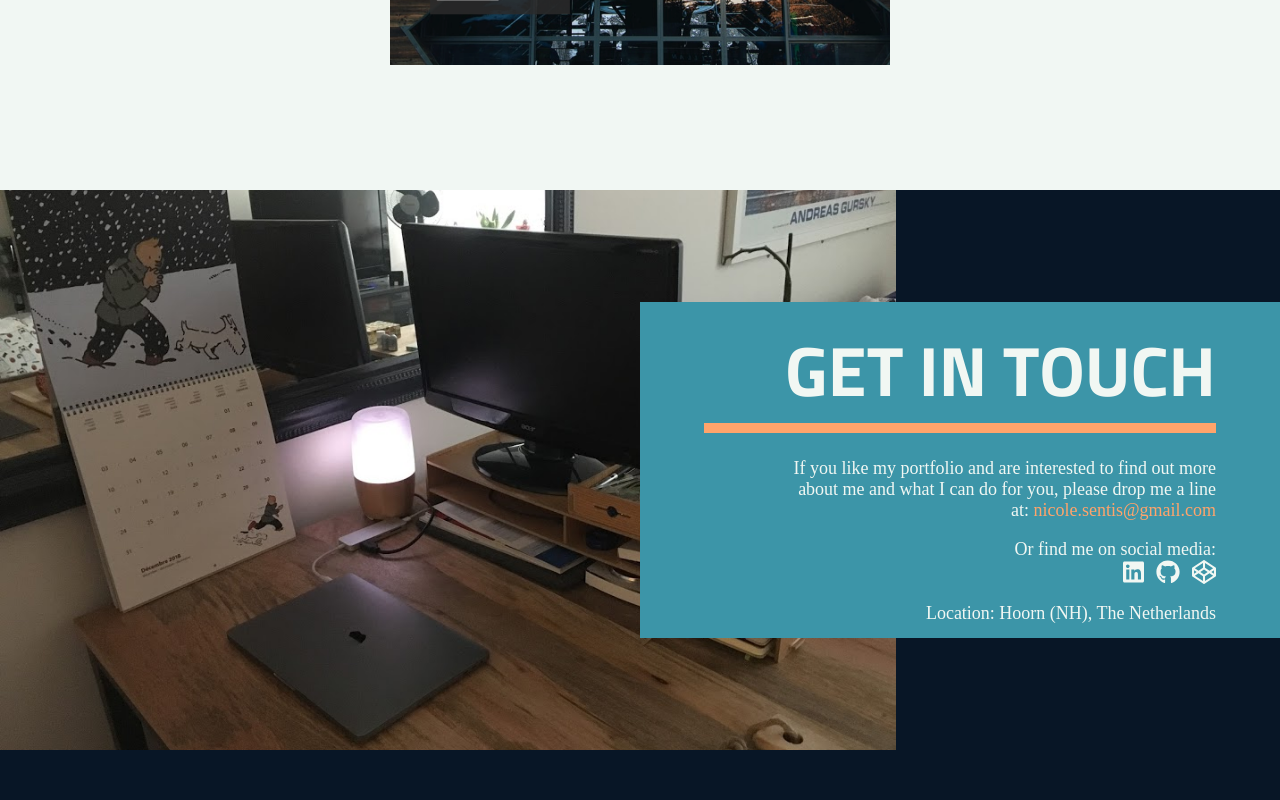
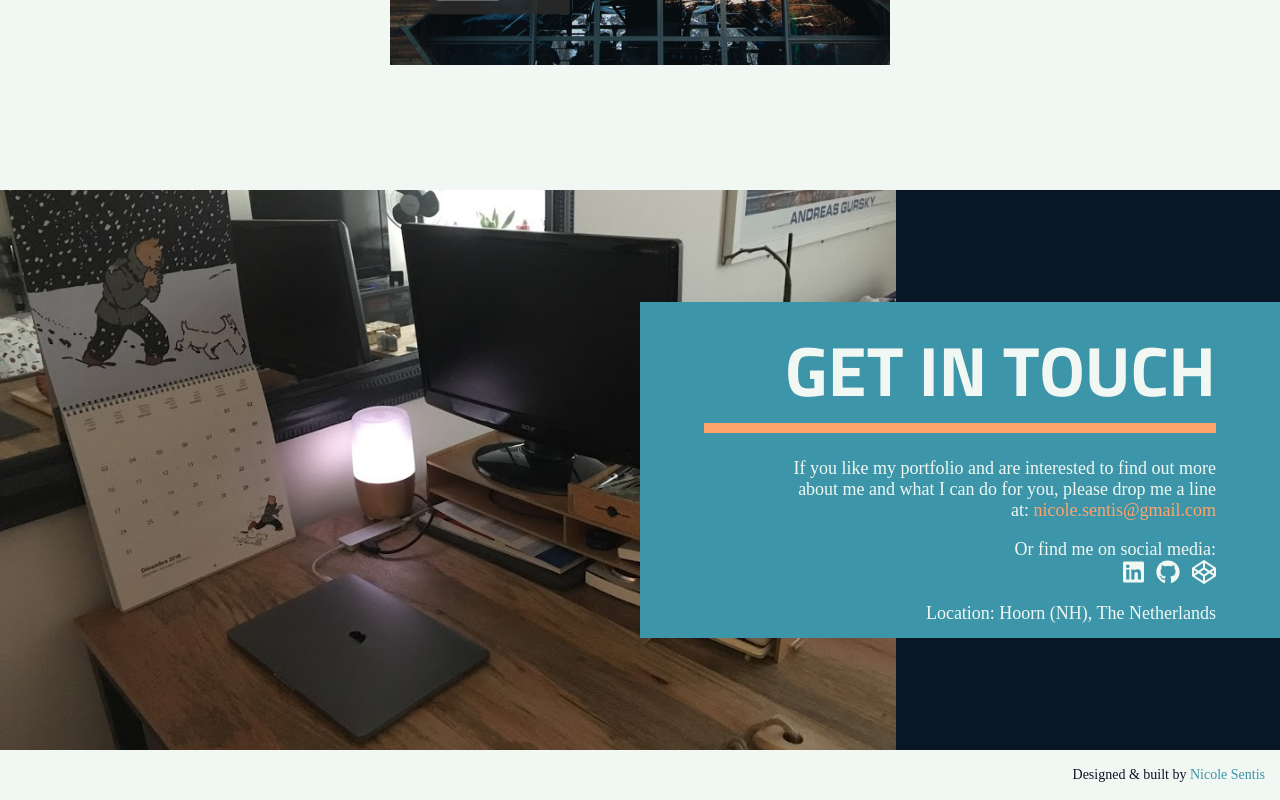
Before and after one commit to NicoleAMS/vue-portfolio, a Vue app: page / in a window 1280 px wide. Shown: the part 3067-3867 px from the top of the page. Before the commit the page ends 3821 px from the top, so only its background shows below. Built offline with nearby package versions, Linux system fonts and the light colour scheme; a web font is replaced by a local one.

Commit message:
styles footer

```diff
--- a/src/components/Footer.vue
+++ b/src/components/Footer.vue
@@ -1,6 +1,7 @@
 <template>
-<div></div>
-  <!-- <h2>Footer Component</h2> -->
+<div class="footer">
+  <p>Designed & built by <a href="https://www.linkedin.com/in/nicolesentis/">Nicole Sentis</a></p>
+</div>
 </template>
 
 <script>
@@ -10,5 +11,29 @@ export default {
 </script>
 
 <style lang="scss">
+$dark: #081626;
+$white: #f1f7f3;
+$aqua: #3c95a8;
+
+.footer {
+  height: 50px;
+  width: 100%;
+  background-color: $white;
+  display: flex;
+  flex-direction: column;
+  justify-content: center;
+
+  p {
+    color: $dark;
+    text-align: right;
+    margin-right: 15px;
+    font-size: 14px;
+
+    a {
+      color: $aqua;
+      text-decoration: none;
+    }
+  }
+}
 
 </style>
```
